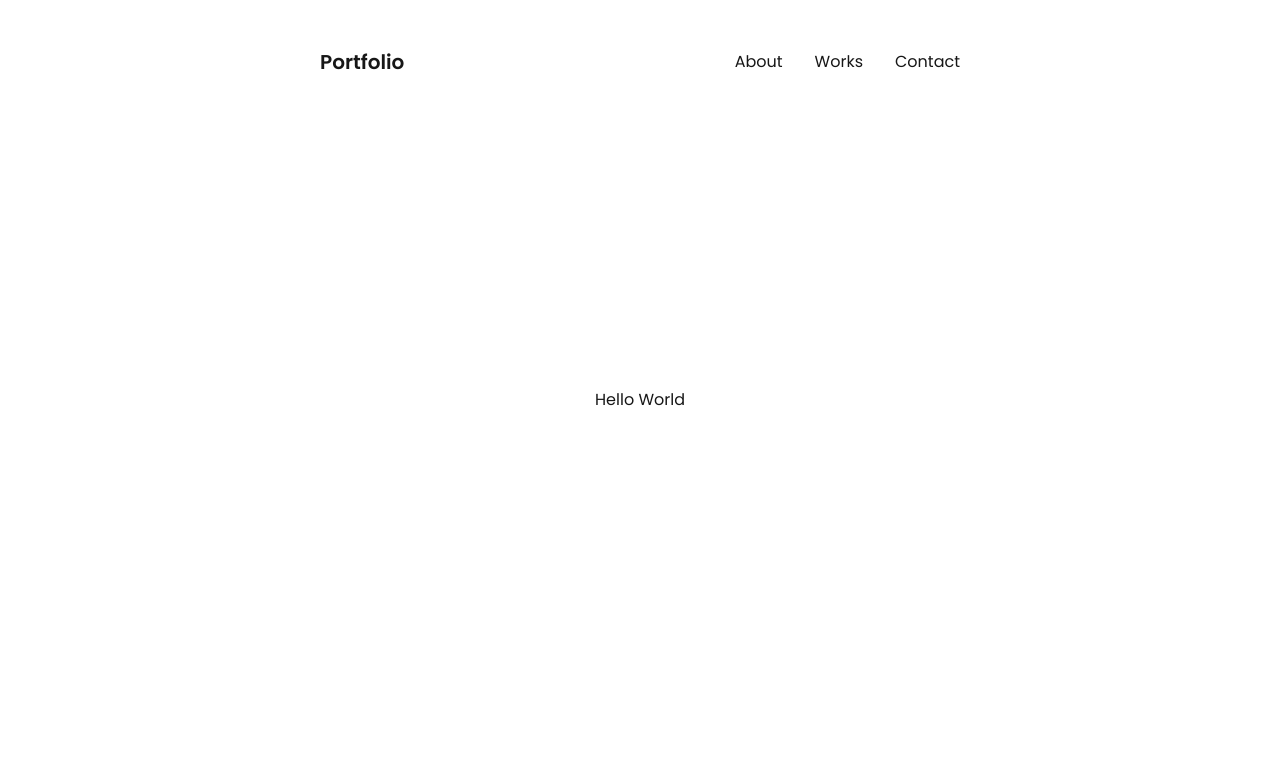
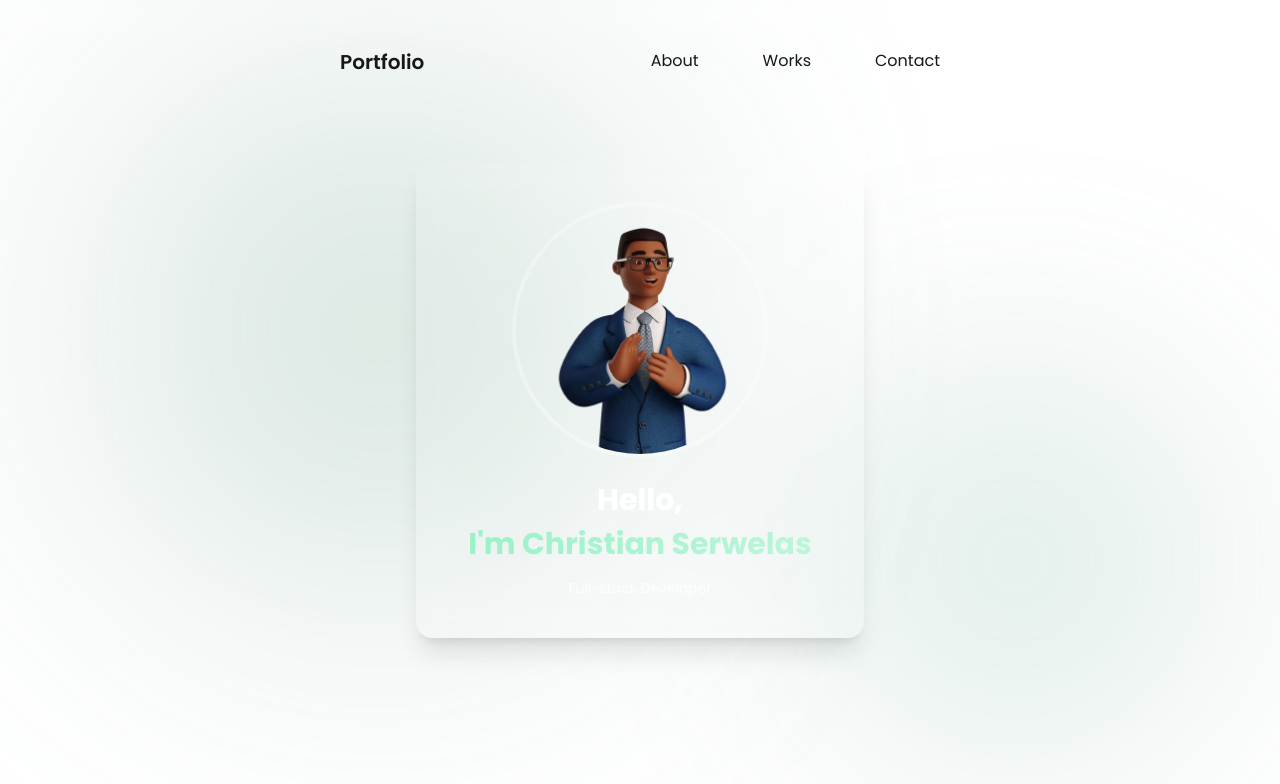
Before and after one commit to tozen123/portfolio-website, a Next.js app: page / in a window 1280 px wide. Shown: the top 784 px of the page. Built offline with nearby package versions, Linux system fonts and the light colour scheme.

Commit message:
add home, animations and background

```diff
--- /dev/null
+++ b/src/app/components/Background.tsx
@@ -0,0 +1,37 @@
+"use client";
+import { useEffect, useRef } from "react";
+
+export default function Background() {
+  const blob1 = useRef<HTMLDivElement>(null);
+  const blob2 = useRef<HTMLDivElement>(null);
+
+  useEffect(() => {
+    const handleMouseMove = (e: MouseEvent) => {
+      const x = (e.clientX - window.innerWidth / 2) / 50;
+      const y = (e.clientY - window.innerHeight / 2) / 50;
+
+      if (blob1.current) {
+        blob1.current.style.transform = `translate(${x}px, ${y}px)`;
+      }
+      if (blob2.current) {
+        blob2.current.style.transform = `translate(${-x}px, ${-y}px)`;
+      }
+    };
+
+    window.addEventListener("mousemove", handleMouseMove);
+    return () => window.removeEventListener("mousemove", handleMouseMove);
+  }, []);
+
+  return (
+    <div className="absolute inset-0 -z-10 overflow-hidden" aria-hidden="true">
+      <div
+        ref={blob1}
+        className="transition-transform duration-100 ease-linear absolute left-[10%] top-[10%] h-[500px] w-[500px] rounded-full bg-[radial-gradient(ellipse_at_center,_#1f4037_0%,_#99f2c8_100%)] opacity-30 blur-[150px]"
+      ></div>
+      <div
+        ref={blob2}
+        className="transition-transform duration-100 ease-linear absolute right-[5%] bottom-[5%] h-[400px] w-[400px] rounded-full bg-[radial-gradient(ellipse_at_center,_#99f2c8_0%,_#1f4037_100%)] opacity-20 blur-[120px]"
+      ></div>
+    </div>
+  );
+}
--- a/src/app/components/Navbar.tsx
+++ b/src/app/components/Navbar.tsx
@@ -15,7 +15,7 @@ export default function Navbar() {
     transition={{ duration: 0.5, ease: "easeOut" }}
     className="font-poppins w-full px-4 md:px-20 py-4 fixed top-0 left-0 z-50 bg-transparent backdrop-blur-md"
   >
-    <nav className="w-full px-4 md:px-80 py-12 fixed top-0 left-0 z-50 bg-transparent backdrop-blur-md">
+    <nav className="w-full px-4 md:px-85 py-12 fixed top-0 left-0 z-50 bg-transparent backdrop-blur-md">
       <div className="flex justify-between items-center">
         <div className="text-xl font-semibold text-[color:var(--foreground)]">
           Portfolio
@@ -31,10 +31,47 @@ export default function Navbar() {
           </button>
         </div>
 
-        <div className="hidden md:flex gap-8 text-[color:var(--foreground)]">
-          <Link href="#about" className="hover:underline">About</Link>
-          <Link href="#works" className="hover:underline">Works</Link>
-          <Link href="#contact" className="hover:underline">Contact</Link>
+        <div className="hidden md:flex gap-16 text-[color:var(--foreground)]">
+          <motion.div
+            whileHover={{ scale: 1.15 }}
+            transition={{ type: "spring", stiffness: 300 }}
+            className="relative"
+          >
+            <Link
+              href="#about"
+              className="hover:text-[#99f2c8] transition-colors duration-300"
+            >
+              About
+              <span className="block h-[2px] w-0 bg-[#99f2c8] transition-all duration-300 hover:w-full"></span>
+            </Link>
+          </motion.div>
+          <motion.div
+            whileHover={{ scale: 1.15 }}
+            transition={{ type: "spring", stiffness: 300 }}
+            className="relative"
+          >
+            <Link
+              href="#works"
+              className="hover:text-[#99f2c8] transition-colors duration-300"
+            >
+              Works
+              <span className="block h-[2px] w-0 bg-[#99f2c8] transition-all duration-300 hover:w-full"></span>
+            </Link>
+          </motion.div>
+          <motion.div
+            whileHover={{ scale: 1.15 }}
+            transition={{ type: "spring", stiffness: 300 }}
+            className="relative"
+          >
+            <Link
+              href="#contact"
+              className="hover:text-[#99f2c8] transition-colors duration-300"
+            >
+              Contact
+              <span className="block h-[2px] w-0 bg-[#99f2c8] transition-all duration-300 hover:w-full"></span>
+            </Link>
+          </motion.div>
+
         </div>
       </div>
 
--- a/src/app/page.tsx
+++ b/src/app/page.tsx
@@ -1,11 +1,39 @@
+'use client'
+
+import { motion } from "framer-motion";
 import Navbar from "./components/Navbar";
+import Background from "./components/Background";
 
 export default function Home() {
   return (
     <>
       <Navbar />
-      <main className="p-8 sm:p-20 min-h-screen grid place-items-center font-[family-name:var(--font-geist-sans)]">
-        <p>Hello World</p>
+      <Background />
+      <main className="relative p-8 sm:p-20 min-h-screen grid place-items-center font-[family-name:var(--font-geist-sans)] text-white">
+        <motion.div
+          initial={{ opacity: 0, y: 30 }}
+          animate={{ opacity: 1, y: 0 }}
+          transition={{ duration: 0.6, ease: "easeOut" }}
+          className="bg-gradient-to-br from-white/10 to-white/5 backdrop-blur-md rounded-2xl p-6 sm:p-10 shadow-xl max-w-md w-full text-center"
+        >
+          <img
+            src="/images/profile.png"
+            alt="Picture Me"
+            className="w-64 h-64 rounded-full mx-auto mb-6 border-4 border-white/30 object-cover"
+          />
+          <div>
+            <h1 className="text-3xl font-bold mb-2">Hello,</h1>
+            <motion.a
+              href="#contact"
+              whileHover={{ scale: 1.10 }}
+              whileTap={{ scale: 0.95 }}
+              className="text-3xl font-bold mb-4 bg-gradient-to-r from-[#99f2c8] to-[#bcf5da] bg-clip-text text-transparent transition duration-300 inline-block"
+            >
+              I'm Christian Serwelas
+            </motion.a>
+          </div>
+          <p className="text-sm text-white/80">Full-stack Developer</p>
+        </motion.div>
       </main>
     </>
   );
```
Also changed, not shown: public/images/profile.png (added).
